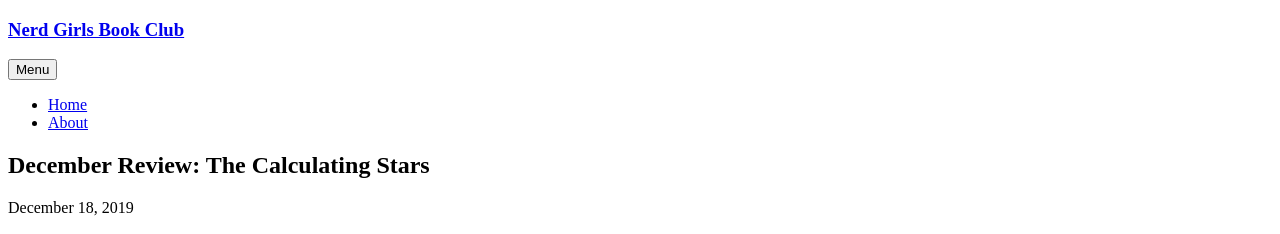
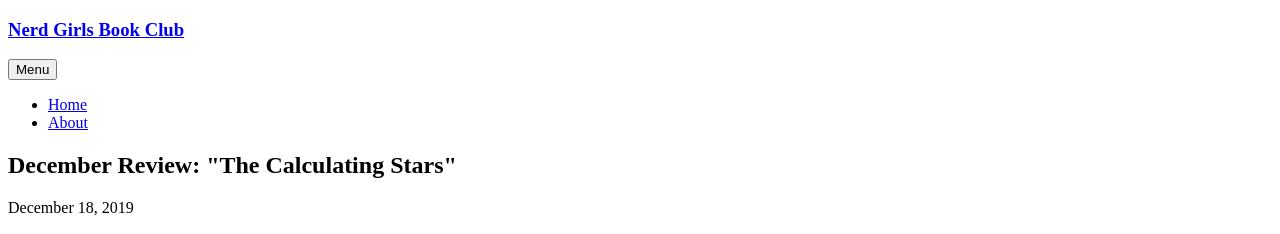
Before and after one commit to catheraaine/nerd-girls-blog, a Gatsby site: page /191218-the-calculating-stars-mary-robinette-kowal/ in a window 1280 px wide. Shown: the top 234 px of the page. Built offline with nearby package versions, Linux system fonts and the light colour scheme; Gatsby itself is replaced by a stand-in of ours.

Commit message:
fix: missing quotation marks

```diff
--- a/content/blog/191218-the-calculating-stars-mary-robinette-kowal/index.md
+++ b/content/blog/191218-the-calculating-stars-mary-robinette-kowal/index.md
@@ -1,5 +1,5 @@
 ---
-title: "December Review: The Calculating Stars"
+title: "December Review: \"The Calculating Stars\""
 date: "2019-12-18"
 authorName: "Mary"
 authorClass: "mary"
```
